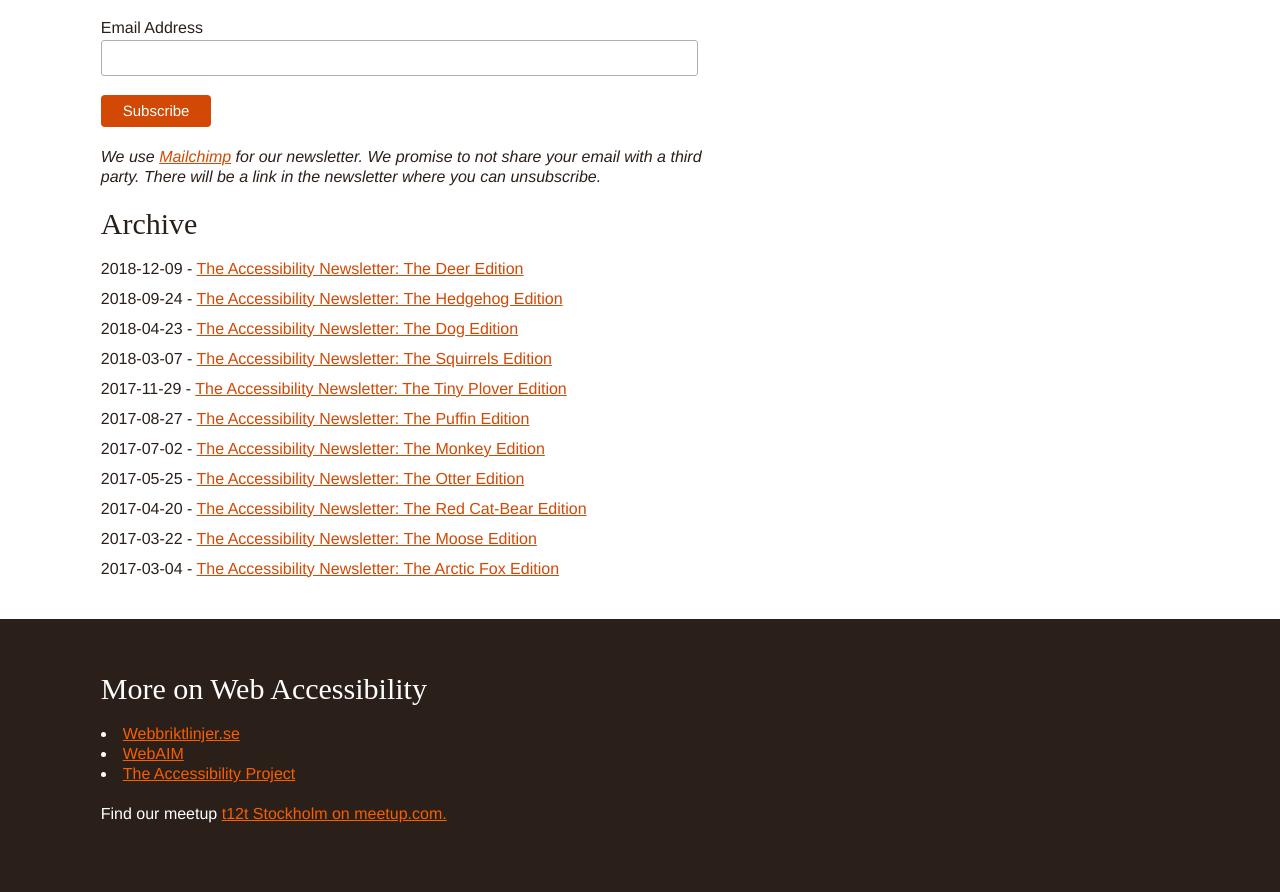
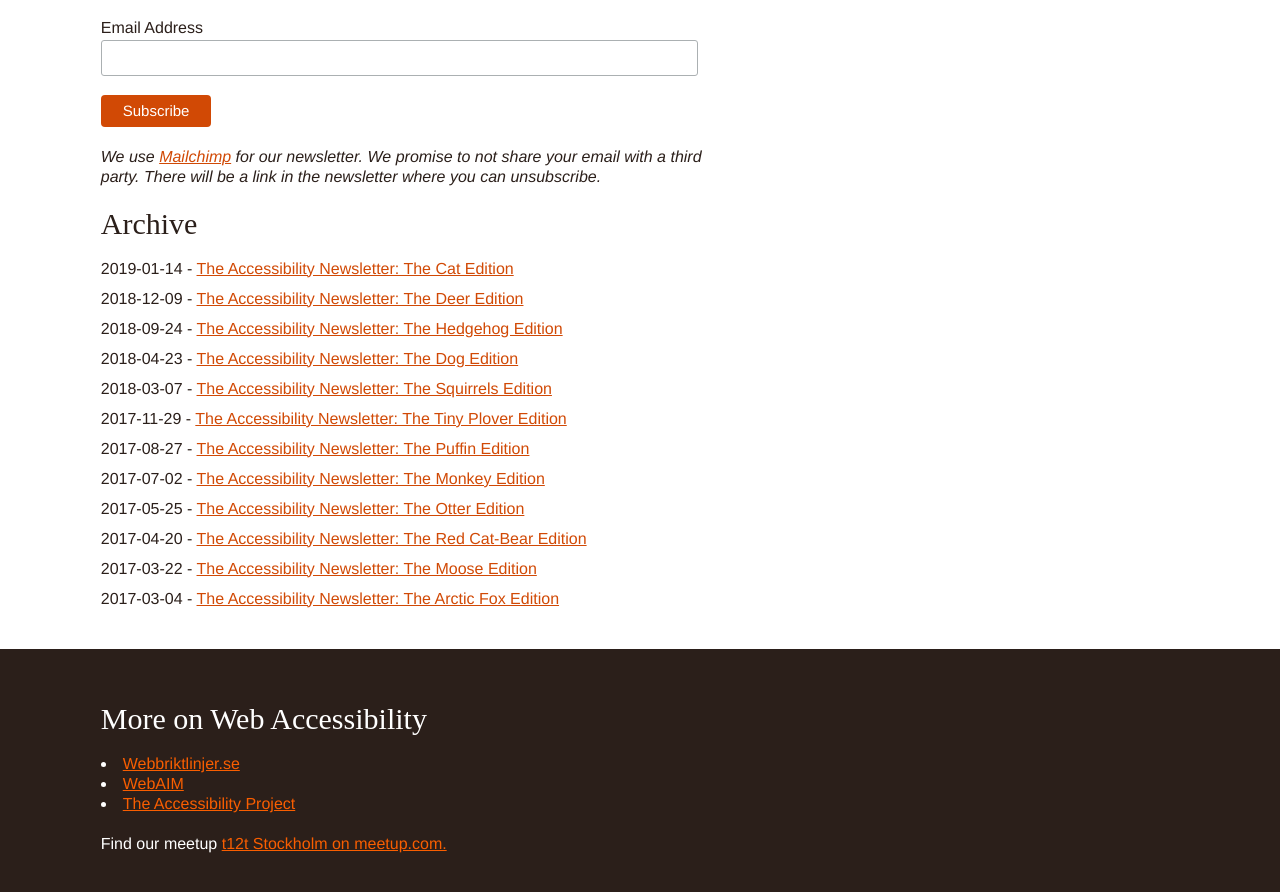
Before and after one commit to t12t/t12t.github.io, a Jekyll site: the page built from accessibility-newsletter/index.md, in a window 1280 px wide and 900 px high, scrolled down 553 px. Shown: the top 892 px of the window. Built offline with Jekyll 4.4.1, drawn with Linux system fonts in a browser that asks for light colours; some web fonts are replaced.

Commit message:
Adds the cat edition of the newsletter

```diff
--- a/_includes/archive.html
+++ b/_includes/archive.html
@@ -1,4 +1,10 @@
 <ul class="archive-list">
+  <li>
+    <time datetime="2019-01-14">2019-01-14</time> -
+    <a href="http://eepurl.com/gdKiG5">
+      The Accessibility Newsletter: The Cat Edition
+    </a>
+  </li>
   <li>
     <time datetime="2018-12-09">2018-12-09</time> -
     <a href="http://eepurl.com/dPYSQv">
```
